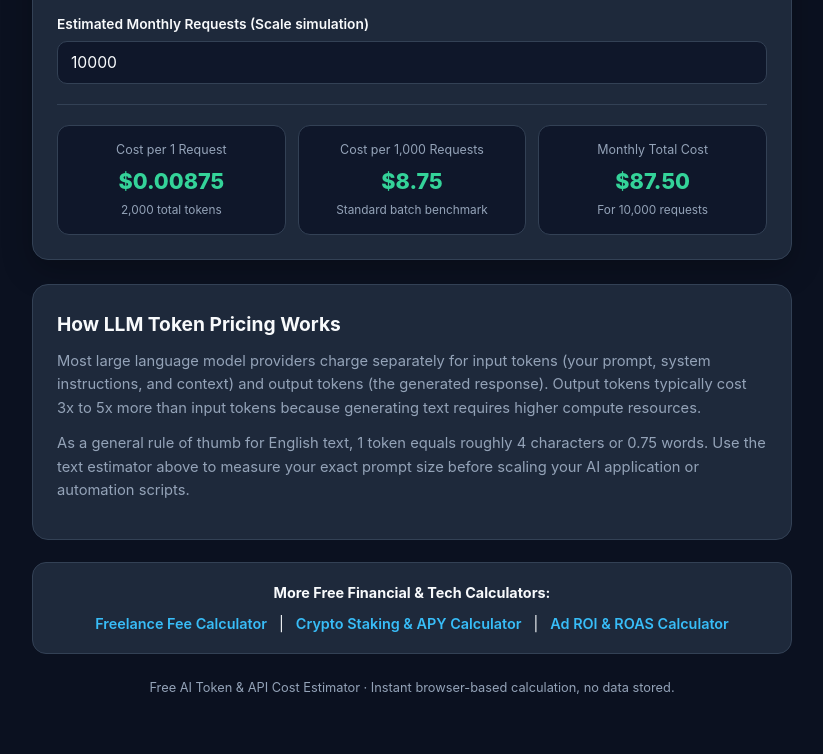
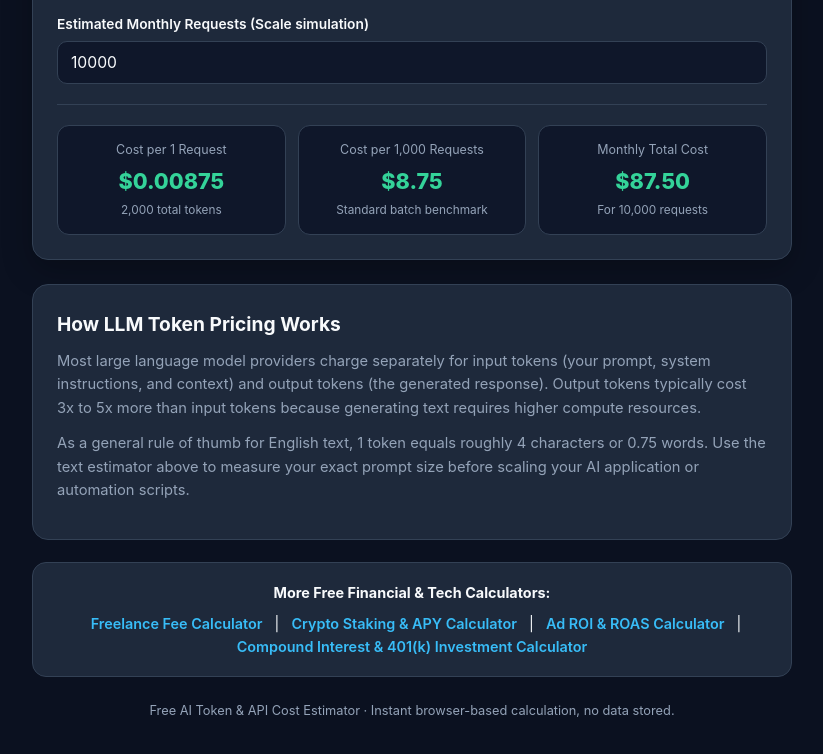
Before and after one commit to valeryivch-maker/ai-token-cost-calculator, a plain HTML site: page index.html in a window 1280 px wide. Shown: the part 785-1539 px from the top of the page, without its empty margins (228-1051 px from the left). Drawn offline with Linux system fonts and the light colour scheme.

Commit message:
Update index.html

```diff
--- a/index.html
+++ b/index.html
@@ -161,7 +161,8 @@
     <strong>More Free Financial & Tech Calculators:</strong>
     <a href="https://valeryivch-maker.github.io/freelance-fee-calculator/" target="_blank">Freelance Fee Calculator</a> |
     <a href="https://valeryivch-maker.github.io/crypto-staking-calculator/" target="_blank">Crypto Staking & APY Calculator</a> |
-    <a href="https://valeryivch-maker.github.io/roas-roi-calculator/" target="_blank" style="color:#38bdf8;text-decoration:none;font-weight:600;margin:0 8px;">Ad ROI & ROAS Calculator</a>
+    <a href="https://valeryivch-maker.github.io/roas-roi-calculator/" target="_blank" style="color:#38bdf8;text-decoration:none;font-weight:600;margin:0 8px;">Ad ROI & ROAS Calculator</a> |
+  <a href="https://valeryivch-maker.github.io/compound-interest-calculator/" target="_blank" style="color:#38bdf8;text-decoration:none;font-weight:600;margin:0 8px;">Compound Interest & 401(k) Investment Calculator</a>
   </nav>
 
   <footer>
```
